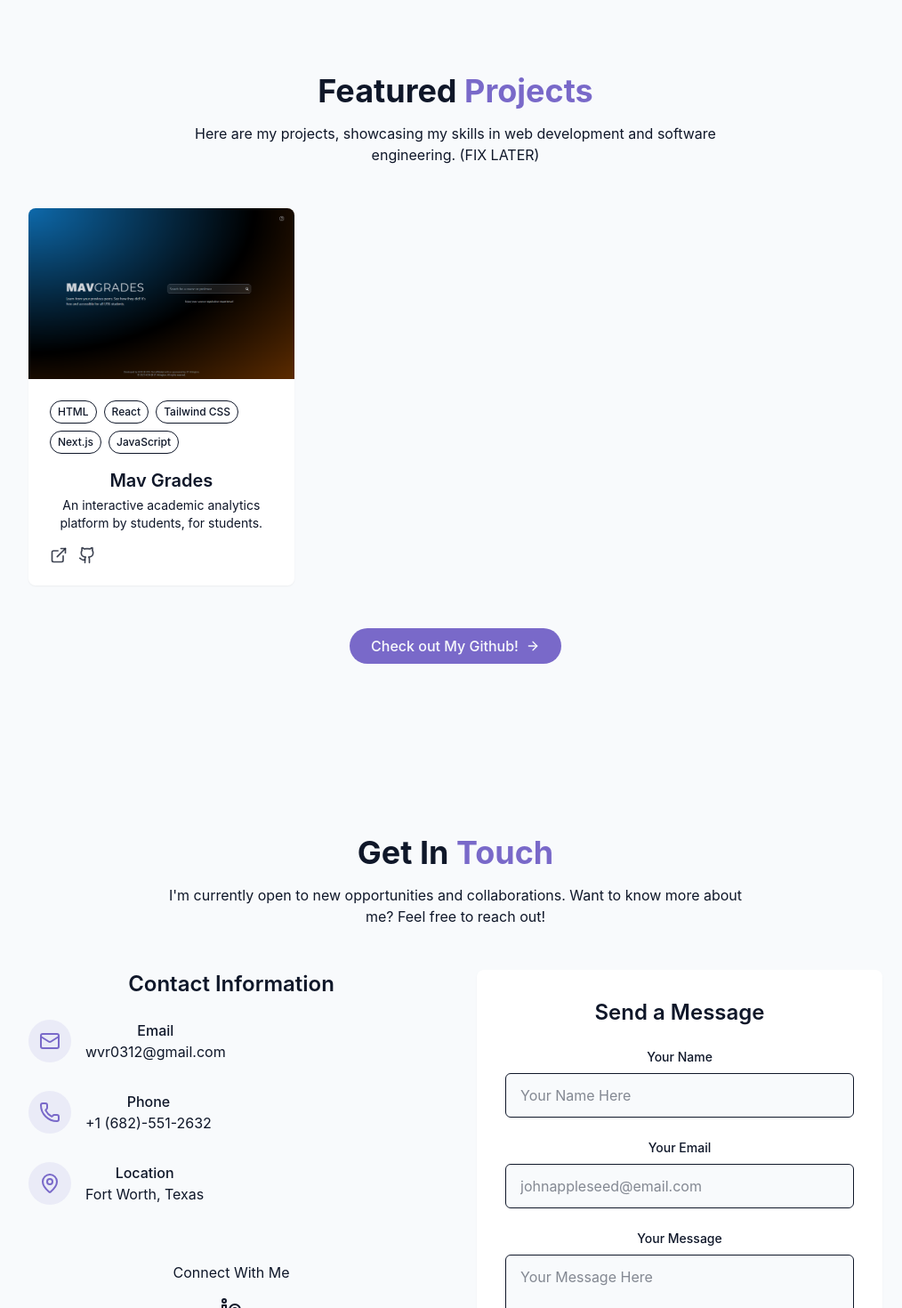
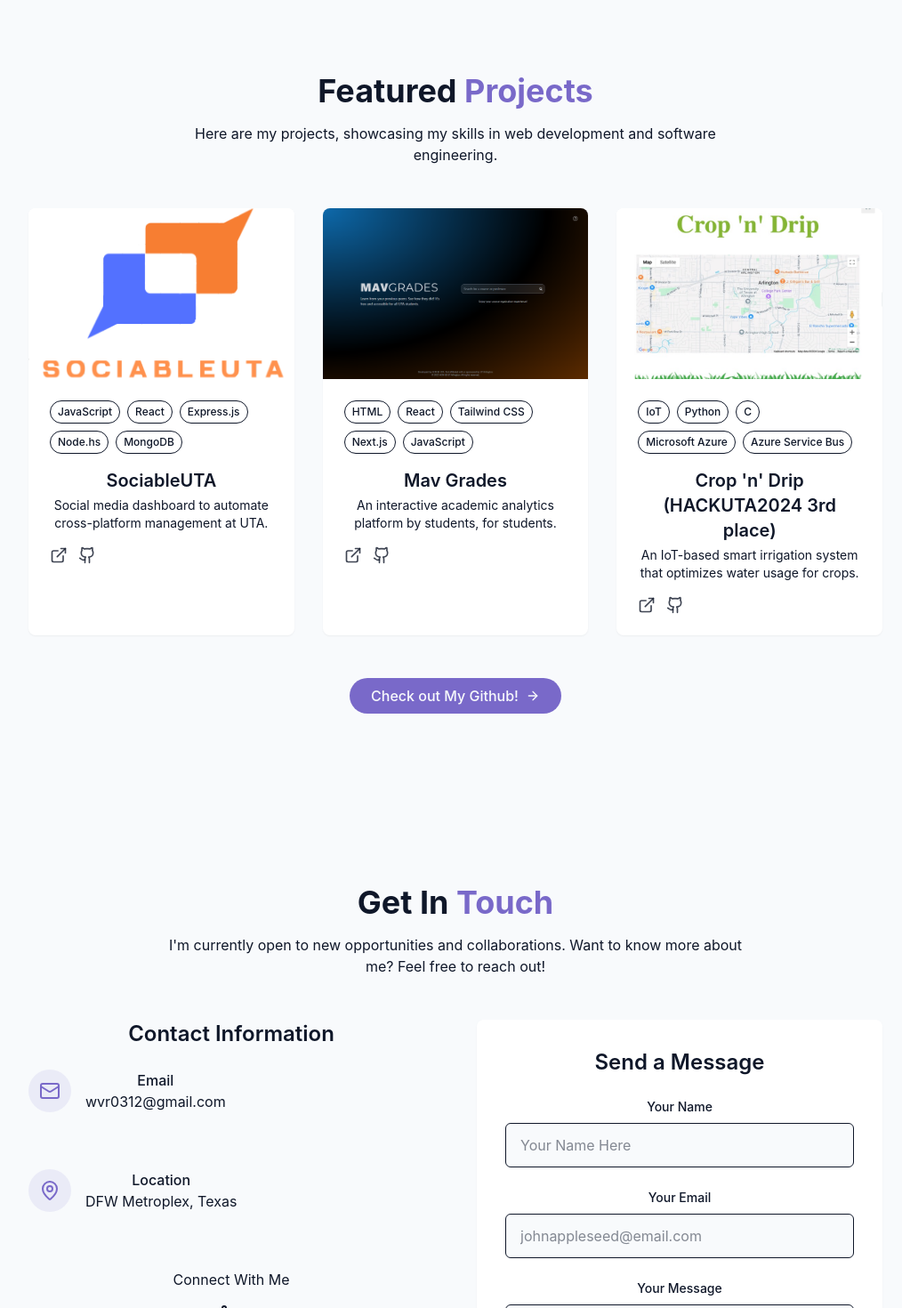
Before and after one commit to wendoleevillegas/personal-website, a React (Vite) app: page / in a window 1280 px wide. Shown: the part 3080-4550 px from the top of the page at 89% size, without its empty margins (128-1142 px from the left). Built offline with nearby package versions, Linux system fonts and the light colour scheme.

Commit message:
added projects

```diff
--- a/src/components/ContactSection.jsx
+++ b/src/components/ContactSection.jsx
@@ -60,7 +60,7 @@
 
                         <div className="space-y-6 justify-center">
                             <div className="flex items-start space-x-4">
-                                <div className="p-3 rounded-full bg-primary/10">
+                                {/* <div className="p-3 rounded-full bg-primary/10">
                                     <Phone className="h-6 w-6 text-primary" />{""}
                                 </div>
                                 <div>
@@ -71,7 +71,7 @@
                                     >
                                         +1 (682)-551-2632
                                     </a>
-                                </div>
+                                </div> */}
                             </div>
                         </div>
 
@@ -83,7 +83,7 @@
                                 <div>
                                     <h4 className="font-medium"> Location</h4>
                                     <a className="text-muted-foreground hover:text-primary transition-colors">
-                                        Fort Worth, Texas
+                                        DFW Metroplex, Texas
                                     </a>
                                 </div>
                             </div>
--- a/src/components/ProjectsSection.jsx
+++ b/src/components/ProjectsSection.jsx
@@ -3,12 +3,30 @@
 const projects = [
     {
         id: 1,
+        title: "SociableUTA",
+        description: "Social media dashboard to automate cross-platform management at UTA.",
+        image: "/projects/SociableUTA.png",
+        tags: ["JavaScript", "React", "Express.js", "Node.hs", "MongoDB"],
+        demoUrl: "",
+        githubUrl: "https://github.com/wendoleevillegas/sociable-UTA",
+    },
+    {
+        id: 2,
         title: "Mav Grades",
         description: "An interactive academic analytics platform by students, for students.",
         image: "/projects/MavGrades.png",
         tags: ["HTML", "React", "Tailwind CSS", "Next.js", "JavaScript"],
         demoUrl: "https://mavgrades.com",
         githubUrl: "https://github.com/wendoleevillegas/uta-grades",
+    },
+    {
+        id: 3,
+        title: "Crop 'n' Drip (HACKUTA2024 3rd place)",
+        description: "An IoT-based smart irrigation system that optimizes water usage for crops.",
+        image: "/projects/CropNDrip.PNG",
+        tags: ["IoT", "Python", "C", "Microsoft Azure", "Azure Service Bus"],
+        demoUrl: "https://devpost.com/software/crop-n-drip",
+        githubUrl: "https://github.com/wendoleevillegas/HackUTA6",
     },
 ];
 
@@ -21,7 +39,7 @@
                 </h2>
 
                 <p className="text-center text-muted-foreground mb-12 max-w-2xl mx-auto">
-                    Here are my projects, showcasing my skills in web development and software engineering. (FIX LATER)
+                    Here are my projects, showcasing my skills in web development and software engineering.
                 </p>
 
                 <div className="grid grid-cols-1 md:grid-cols-2 lg:grid-cols-3 gap-8">
--- a/src/components/SkillsSection.jsx
+++ b/src/components/SkillsSection.jsx
@@ -11,7 +11,7 @@
     { name: "PHP", level: 70, category: "Languages" },
 
     // Frameworks & Libraries
-    { name: "ReactJS", level: 80, category: "Frameworks/Libraries" },
+    { name: "React", level: 80, category: "Frameworks/Libraries" },
     { name: "Tailwind CSS", level: 80, category: "Frameworks/Libraries" },
     { name: "Node.js", level: 80, category: "Frameworks/Libraries" },
     { name: "Next.js", level: 80, category: "Frameworks/Libraries" },
@@ -27,7 +27,7 @@
     { name: "Unix", level: 80, category: "Tools" },
     { name: "Google Colab", level: 80, category: "Tools" },
     { name: "Jupyter Notebook", level: 80, category: "Tools" },
-    { name: "Azure Service Bus", level: 80, category: "Tools" },
+    { name: "Azure Service Bus", level: 60, category: "Tools" },
 
 ];
 
```
Also changed, not shown: public/projects/CropNDrip.PNG (added), public/projects/SociableUTA.png (added).
